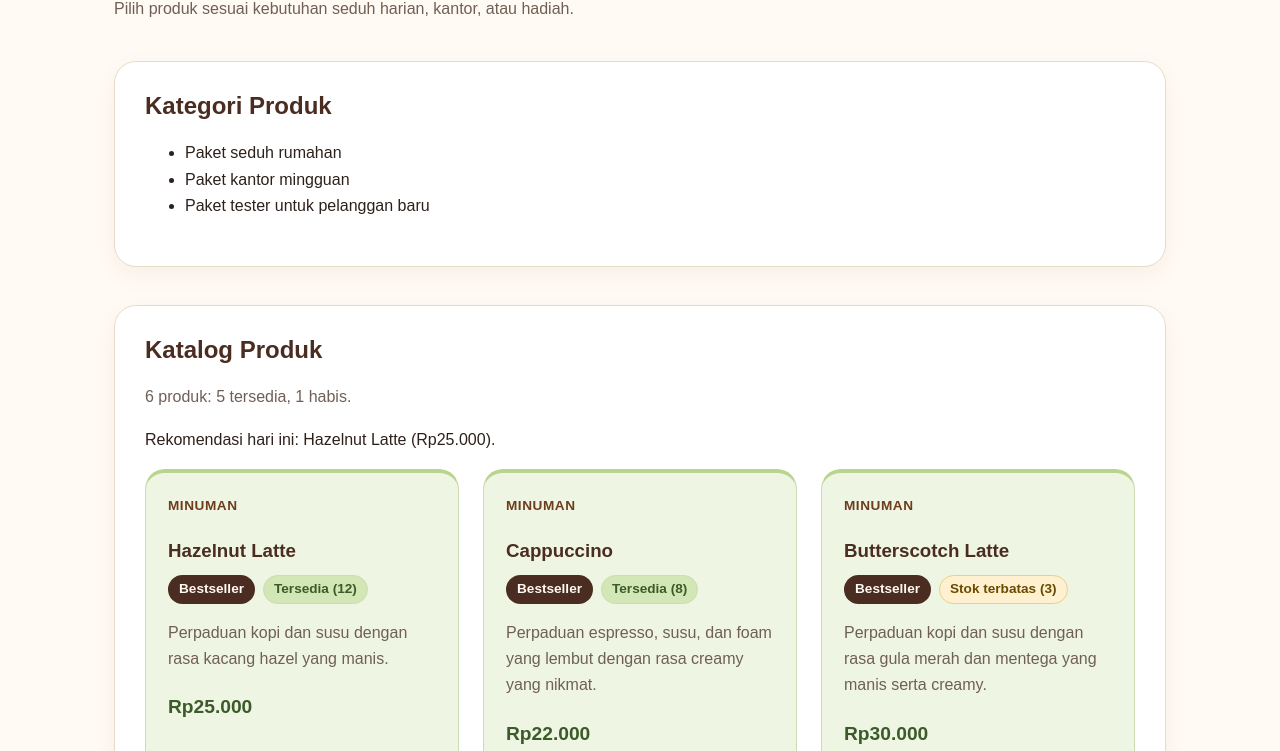
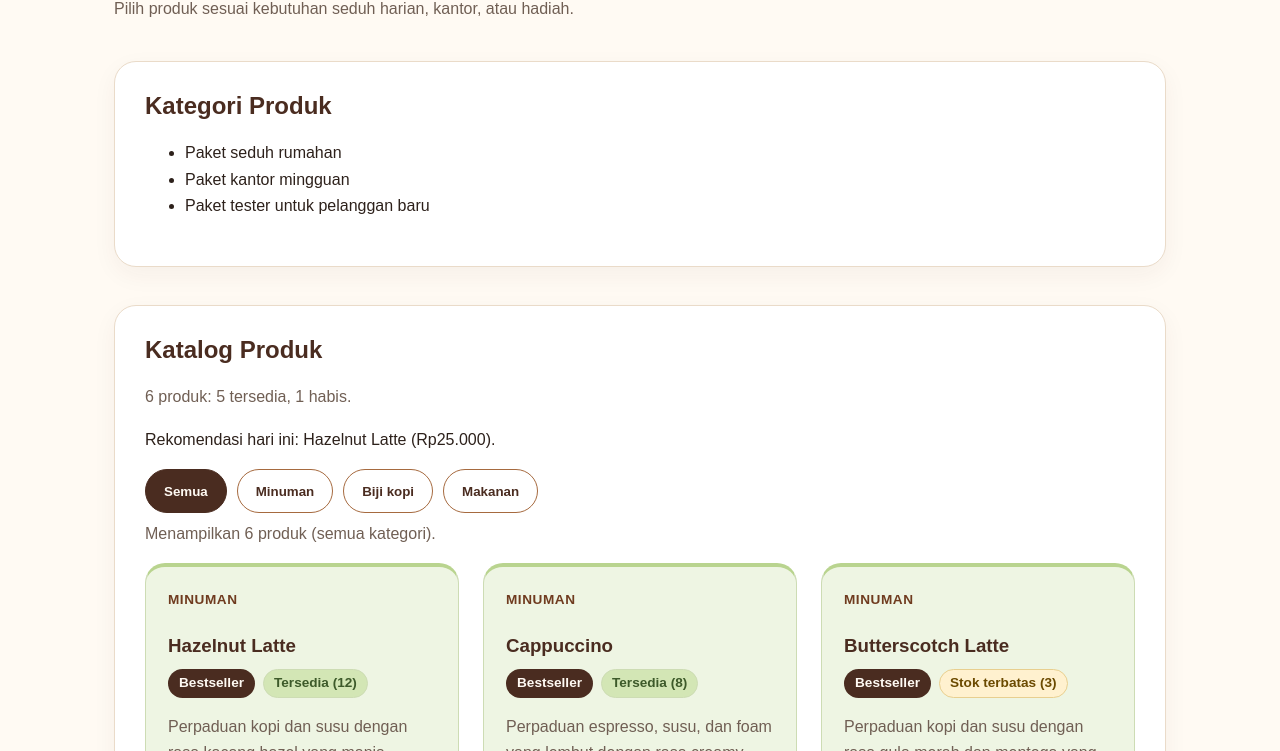
Before and after one commit to nafisahnaila241-crypto/website-umkm, a plain HTML site: page produk.html in a window 1280 px wide. Shown: the part 201-952 px from the top of the page. Drawn offline with Linux system fonts and the light colour scheme.

Commit message:
feat:p11

```diff
--- a/css/style.css
+++ b/css/style.css
@@ -437,3 +437,38 @@ fieldset input[type="radio"] { width: 20px; height: 20px; margin: 0; accent-colo
 .badge--terbatas { background: #fff1cf; color: #6b4a00; border-color: #e8cf8f; }
 .badge--habis { background: #f6dcd8; color: #8a1f12; border-color: #e5b4ac; }
 #ringkasan-produk { color: var(--muted); }
+
+/* ---------- P11: filter kategori dan empty state ---------- */
+.filter-group {
+  display: flex;
+  flex-wrap: wrap;
+  gap: 10px;
+  margin: 16px 0 8px;
+}
+.filter-button {
+  min-height: var(--tap-min);
+  padding: 8px 18px;
+  color: var(--coffee-800);
+  background: var(--white);
+  border: 1.5px solid var(--coffee-500);
+  border-radius: 999px;
+  font-weight: 700;
+  cursor: pointer;
+}
+.filter-button:hover { background: var(--cream-200); }
+.filter-button.is-active {
+  color: var(--cream-50);
+  background: var(--coffee-800);
+  border-color: var(--coffee-800);
+}
+#produk-status { margin: 0 0 16px; color: var(--muted); }
+.empty-state {
+  grid-column: 1 / -1;
+  margin: 0;
+  padding: 24px;
+  color: var(--muted);
+  text-align: center;
+  background: var(--cream-50);
+  border: 2px dashed var(--coffee-500);
+  border-radius: var(--radius-card);
+}
--- a/js/app.js
+++ b/js/app.js
@@ -1,4 +1,3 @@
-// ---------- 0. Menu hamburger  ----------
 const tombolMenu = document.querySelector(".nav-toggle");
 const daftarMenu = document.querySelector("#menu-utama");
 
@@ -12,7 +11,6 @@ if (tombolMenu && daftarMenu) {
   tombolMenu.addEventListener("click", () => {
     aturMenu(!daftarMenu.classList.contains("is-open"));
   });
-  // Tombol Escape menutup menu dan mengembalikan fokus ke tombol
   document.addEventListener("keydown", (event) => {
     if (event.key === "Escape" && daftarMenu.classList.contains("is-open")) {
       aturMenu(false);
@@ -21,8 +19,7 @@ if (tombolMenu && daftarMenu) {
   });
 }
 
-// ---------- 1. Data: array of object ----------
-const STOK_MENIPIS = 5; // stok <= 5 dianggap terbatas
+const STOK_MENIPIS = 5;
 
 const produkUMKM = [
   { id: 1, nama: "Hazelnut Latte", kategori: "Minuman", harga: 25000, stok: 12, unggulan: true,
@@ -39,13 +36,10 @@ const produkUMKM = [
     deskripsi: "Hazelnut latte kemasan botol besar untuk dibagi bersama." },
 ];
 
-// ---------- 2. Function ----------
-// Input: angka. Return: teks rupiah. Efek samping: tidak ada.
 function formatRupiah(nilai) {
   return `Rp${nilai.toLocaleString("id-ID")}`;
 }
 
-// Input: stok (angka). Return: object { label, kelas }. Efek samping: tidak ada.
 function statusStok(stok) {
   if (stok === 0) {
     return { label: "Habis", kelas: "habis" };
@@ -55,40 +49,77 @@ function statusStok(stok) {
   return { label: `Tersedia (${stok})`, kelas: "tersedia" };
 }
 
-// Input: satu object produk. Return: string markup kartu. Efek samping: tidak ada.
-function buatKartuProduk(produk) {
+function buatElemenProduk(produk) {
   const status = statusStok(produk.stok);
-  const labelUnggulan = produk.unggulan ? `<span class="badge badge--unggulan">Bestseller</span>` : "";
-  return `
-    <article class="product-card">
-      <p class="meta">${produk.kategori}</p>
-      <h3>${produk.nama}</h3>
-      <p class="badges">
-        ${labelUnggulan}
-        <span class="badge badge--${status.kelas}">${status.label}</span>
-      </p>
-      <p>${produk.deskripsi}</p>
-      <p class="price">${formatRupiah(produk.harga)}</p>
-    </article>`;
+
+  const kartu = document.createElement("article");
+  kartu.classList.add("product-card");
+
+  const kategori = document.createElement("p");
+  kategori.classList.add("meta");
+  kategori.textContent = produk.kategori;
+
+  const nama = document.createElement("h3");
+  nama.textContent = produk.nama;
+
+  const badges = document.createElement("p");
+  badges.classList.add("badges");
+  if (produk.unggulan) {
+    const labelUnggulan = document.createElement("span");
+    labelUnggulan.classList.add("badge", "badge--unggulan");
+    labelUnggulan.textContent = "Bestseller";
+    badges.append(labelUnggulan);
+  }
+  const labelStok = document.createElement("span");
+  labelStok.classList.add("badge", `badge--${status.kelas}`);
+  labelStok.textContent = status.label;
+  badges.append(labelStok);
+
+  const deskripsi = document.createElement("p");
+  deskripsi.textContent = produk.deskripsi;
+
+  const harga = document.createElement("p");
+  harga.classList.add("price");
+  harga.textContent = formatRupiah(produk.harga);
+
+  kartu.append(kategori, nama, badges, deskripsi, harga);
+  return kartu;
 }
 
-// filter: ambil beberapa elemen yang memenuhi syarat (hasilnya array baru)
-function filterTersedia(daftar) {
-  return daftar.filter((produk) => produk.stok > 0);
+function buatEmptyState(kategori) {
+  const kosong = document.createElement("p");
+  kosong.classList.add("empty-state");
+  kosong.textContent = `Belum ada produk untuk kategori ${kategori}.`;
+  return kosong;
 }
 
-// find: ambil SATU elemen pertama yang cocok (bukan array)
-function cariRekomendasi(daftar) {
-  return daftar.find((produk) => produk.unggulan && produk.stok > 0);
+function filterKategori(daftar, kategori) {
+  if (kategori === "semua") {
+    return daftar;
+  }
+  return daftar.filter((produk) => produk.kategori === kategori);
 }
 
-// map: ubah tiap produk menjadi markup (jumlah elemen sama, bentuknya berbeda)
-function renderProduk(wadah, daftar) {
-  wadah.innerHTML = daftar.map(buatKartuProduk).join("");
+function renderProduk(kategoriAktif) {
+  const hasil = filterKategori(produkUMKM, kategoriAktif);
+  wadahProduk.replaceChildren();
+  if (hasil.length === 0) {
+    wadahProduk.append(buatEmptyState(kategoriAktif));
+  } else {
+    wadahProduk.append(...hasil.map(buatElemenProduk));
+  }
+  const namaKategori = kategoriAktif === "semua" ? "semua kategori" : `kategori ${kategoriAktif}`;
+  teksStatus.textContent = `Menampilkan ${hasil.length} produk (${namaKategori}).`;
 }
 
-// for...of: dipakai karena satu perulangan mengisi tiga penghitung sekaligus
-// (reduce atau tiga filter terpisah akan lebih panjang dan membingungkan).
+function tandaiTombolAktif(tombolDipilih) {
+  tombolFilter.forEach((tombol) => {
+    const aktif = tombol === tombolDipilih;
+    tombol.classList.toggle("is-active", aktif);
+    tombol.setAttribute("aria-pressed", String(aktif));
+  });
+}
+
 function hitungRingkasan(daftar) {
   let tersedia = 0;
   let habis = 0;
@@ -104,38 +135,53 @@ function hitungRingkasan(daftar) {
   return { tersedia, habis, nilaiStok };
 }
 
-// ---------- 3. Render ke DOM (hanya jika elemennya ada di halaman) ----------
+function filterTersedia(daftar) {
+  return daftar.filter((produk) => produk.stok > 0);
+}
+
+function cariRekomendasi(daftar) {
+  return daftar.find((produk) => produk.unggulan && produk.stok > 0);
+}
+
+const wadahProduk = document.querySelector("#produk-dinamis");
+const teksStatus = document.querySelector("#produk-status");
+const tombolFilter = document.querySelectorAll("[data-filter]");
+const wadahBestseller = document.querySelector("#daftar-bestseller");
+const teksRingkasan = document.querySelector("#ringkasan-produk");
+const teksRekomendasi = document.querySelector("#rekomendasi-produk");
+
 const produkTersedia = filterTersedia(produkUMKM);
 const rekomendasi = cariRekomendasi(produkUMKM);
 const ringkasan = hitungRingkasan(produkUMKM);
 
-// Halaman utama: produk unggulan yang masih tersedia
-const wadahBestseller = document.querySelector("#daftar-bestseller");
 if (wadahBestseller) {
-  renderProduk(wadahBestseller, produkTersedia.filter((produk) => produk.unggulan));
+  const produkBestseller = produkTersedia.filter((produk) => produk.unggulan);
+  wadahBestseller.replaceChildren(...produkBestseller.map(buatElemenProduk));
 }
 
-// Halaman produk: semua produk, ringkasan, dan rekomendasi
-const wadahKatalog = document.querySelector("#produk-dinamis");
-if (wadahKatalog) {
-  renderProduk(wadahKatalog, produkUMKM);
+if (wadahProduk && teksStatus) {
+  let kategoriAktif = "semua";
+  renderProduk(kategoriAktif);
+
+  tombolFilter.forEach((tombol) => {
+    tombol.addEventListener("click", (event) => {
+      kategoriAktif = event.currentTarget.dataset.filter;
+      tandaiTombolAktif(event.currentTarget);
+      renderProduk(kategoriAktif);
+    });
+  });
 }
 
-const teksRingkasan = document.querySelector("#ringkasan-produk");
 if (teksRingkasan) {
   teksRingkasan.textContent = `${produkUMKM.length} produk: ${produkTersedia.length} tersedia, ${ringkasan.habis} habis.`;
 }
-
-const teksRekomendasi = document.querySelector("#rekomendasi-produk");
 if (teksRekomendasi && rekomendasi) {
   teksRekomendasi.textContent = `Rekomendasi hari ini: ${rekomendasi.nama} (${formatRupiah(rekomendasi.harga)}).`;
 }
 
-// ---------- 4. Debugging lewat Console ----------
 console.table(produkUMKM);
 console.table(produkTersedia, ["nama", "stok"]);
 console.log("Rekomendasi:", rekomendasi);
-// forEach: dipakai karena hanya menjalankan efek samping (mencetak log) tanpa nilai kembalian.
 produkUMKM.forEach((produk) => {
   console.log(`${produk.nama} -> ${statusStok(produk.stok).label}`);
 });
--- a/produk.html
+++ b/produk.html
@@ -6,7 +6,6 @@
     <title>Produk Kopakopi - Website UMKM</title>
     <link rel="stylesheet" href="css/style.css" />
     <script src="js/app.js" defer></script>
-      <noscript><style>.nav-toggle{display:none}.nav ul{display:flex}</style></noscript>
   </head>
   <body>
     <a class="skip-link" href="#konten">Lewati ke konten utama</a>
@@ -45,8 +44,14 @@
         <h2 id="katalog-title">Katalog Produk</h2>
         <p id="ringkasan-produk" aria-live="polite"></p>
         <p id="rekomendasi-produk"></p>
+        <div class="filter-group" role="group" aria-label="Filter kategori produk">
+          <button type="button" class="filter-button is-active" data-filter="semua" aria-pressed="true">Semua</button>
+          <button type="button" class="filter-button" data-filter="Minuman" aria-pressed="false">Minuman</button>
+          <button type="button" class="filter-button" data-filter="Biji kopi" aria-pressed="false">Biji kopi</button>
+          <button type="button" class="filter-button" data-filter="Makanan" aria-pressed="false">Makanan</button>
+        </div>
+        <p id="produk-status" aria-live="polite"></p>
         <div class="product-list" id="produk-dinamis"></div>
-        <noscript><p>Aktifkan JavaScript untuk melihat katalog; daftar harga tersedia pada tabel di bawah.</p></noscript>
       </section>
 
       <section aria-labelledby="harga-title">
```
Also changed, not shown: index.html (+0 -1 lines).
